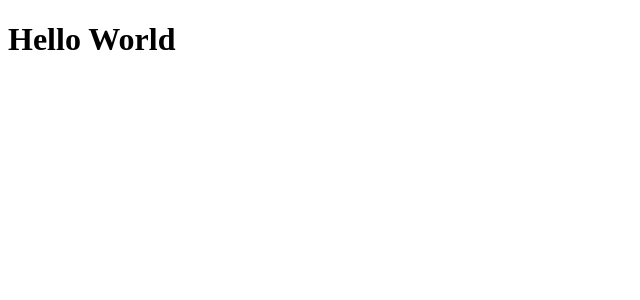
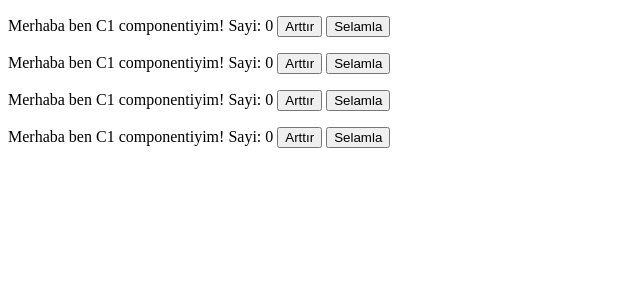
Before and after one commit to eneskaanbilir/ders10, a React (Create React App) app: page / in a window 1280 px wide. Shown: the top 300 px of the page, without its empty margins (0-640 px from the left). Built offline with nearby package versions, Linux system fonts and the light colour scheme.

Commit message:
App4 uygalaması  kısa bir tekrar edildi.

```diff
--- /dev/null
+++ b/src/App.jsx
@@ -0,0 +1,20 @@
+import C1 from "./C1";
+
+function App() {
+   function Selamla() {
+      alert("Merhaba");
+   };
+
+   return(
+      <div>
+
+         <C1 arttir={1} fn={Selamla} />
+         <C1 arttir={2} fn={Selamla} />
+         <C1 arttir={3} fn={Selamla} />
+         <C1 arttir={4} fn={Selamla} />
+
+
+      </div>
+   )
+}
+export default App;
--- /dev/null
+++ b/src/C1.jsx
@@ -0,0 +1,17 @@
+import {useState} from "react";
+
+const C1 = (props)=>{
+   const [sayi, sayiGuncelle] = useState(0);
+
+   function Arttir() {
+      sayiGuncelle(onceki =>onceki + props.arttir);
+   }
+
+   console.log("Merhaba Ben C1!")
+
+   return(
+      <p>Merhaba ben C1 componentiyim! Sayi: {sayi} <button onClick={Arttir}>Arttır</button> <button onClick={props.fn}>Selamla</button></p>
+   )
+}
+
+export default C1;
--- a/src/index.js
+++ b/src/index.js
@@ -1,10 +1,9 @@
 import React from 'react';
 import ReactDOM from 'react-dom/client';
+import App from './App'
 
 const root = ReactDOM.createRoot(document.getElementById('root'));
 root.render(
-  <div>
-    <h1>Hello World</h1>
-  </div>
+<App />
 
 );
```
